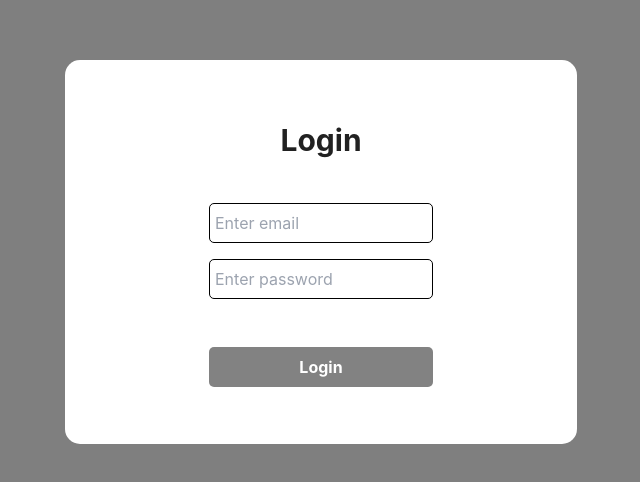
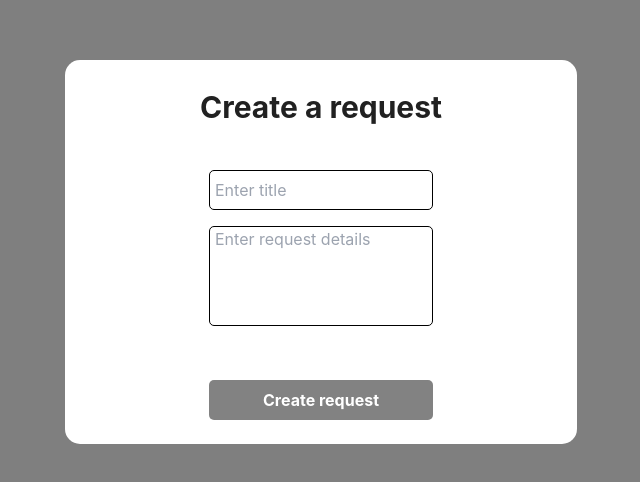
Before and after one commit to Lekipising/manageX, a Next.js app: page / in a window 1280 px wide. Shown: the part 148-630 px from the top of the page, without its empty margins (319-959 px from the left). Built offline with nearby package versions, Linux system fonts and the light colour scheme.

Commit message:
feat: create request form and request API

```diff
--- a/components/login.tsx
+++ b/components/login.tsx
@@ -80,7 +80,7 @@ export default function LoginForm() {
             }}
             className="disabled:bg-[#828282] bg-[#FA7070] mt-8 text-white px-8 py-2 font-bold rounded-[5px] w-full"
           >
-            Login
+            {loading ? "Loading..." : "Login"}
           </button>
         </form>
       </div>
--- a/components/request.tsx
+++ b/components/request.tsx
@@ -1,24 +1,76 @@
-import React from "react";
+import axios from "axios";
+import React, { useState } from "react";
 
 export default function CreateRequest() {
+  const [title, setTitle] = useState("");
+  const [description, setDescription] = useState("");
+  const loggedInUser = 24;
+
+  const resetForm = () => {
+    setTitle("");
+    setDescription("");
+  };
+  const [loading, setLoading] = useState(false);
+
+  const submitForm = async () => {
+    const requestObj = {
+      title,
+      description,
+      userId: loggedInUser,
+    };
+    try {
+      setLoading(true);
+      const res = await axios.post("/api/requests/create", requestObj);
+      console.log(res);
+      setLoading(false);
+      resetForm();
+    } catch (error) {
+      setLoading(false);
+      console.log(error);
+    }
+  };
+
   return (
     <div className="fixed inset-0 z-[100] flex items-center justify-center bg-black/50 backdrop-blur-sm">
-      <div className="bg-white w-[50vw] h-[50vw]">
-        <h1>Create a request</h1>
-        <form>
-          <div>
+      <div className="w-[40vw] h-[30vw] rounded-[15px] p-8 flex flex-col gap-4 bg-white justify-center items-center">
+        <h1 className="text-[#212121] font-bold text-[30px]">
+          Create a request
+        </h1>
+        <form className="flex flex-col gap-4 w-1/2 mt-6">
+          <div className="w-full">
             <input
               type="text"
               name="title"
               id="title"
               placeholder="Enter title"
+              className="w-full"
+              value={title}
+              required
+              onChange={(e) => setTitle(e.target.value)}
             />
           </div>
-          <div>
-            <textarea name="content" id="content" className="Request details" />
+          <div className="w-full">
+            <textarea
+              name="content"
+              id="content"
+              className="w-full h-[100px]"
+              value={description}
+              onChange={(e) => setDescription(e.target.value)}
+              required
+              placeholder="Enter request details"
+            />
           </div>
 
-          <button>Create request</button>
+          <button
+            disabled={!title || !description || loading}
+            onClick={(e) => {
+              e.preventDefault();
+              submitForm();
+            }}
+            className="disabled:bg-[#828282] bg-[#FA7070] mt-8 text-white px-8 py-2 font-bold rounded-[5px] w-full"
+          >
+            {loading ? "Creating..." : "Create request"}
+          </button>
         </form>
       </div>
     </div>
--- /dev/null
+++ b/pages/api/requests/create.ts
@@ -0,0 +1,24 @@
+import { NextApiRequest, NextApiResponse } from 'next'
+import prisma from '../../../lib/prisma'
+
+const handler = async (req: NextApiRequest, res: NextApiResponse) => {
+    // this request is user to create a new request: receives title, description, and user id
+    const { title, description, userId } = req.body;
+    try {
+        // create request
+        const request = await prisma.request.create({
+            data: {
+                title,
+                content: description,
+                userId
+            }
+        });
+        // return request
+        res.status(200).json(request);
+    }
+    catch (err: any) {
+        res.status(500).json({ statusCode: 500, message: err.message })
+    }
+}
+
+export default handler
--- a/pages/index.tsx
+++ b/pages/index.tsx
@@ -2,6 +2,7 @@ import axios from "axios";
 import Image from "next/image";
 import { useEffect, useState } from "react";
 import LoginForm from "../components/login";
+import CreateRequest from "../components/request";
 import SignUpForm from "../components/signup";
 import ViewRequests from "../components/viewRequests";
 
@@ -38,7 +39,7 @@ export default function Home() {
         </>
       ) : (
         <div>
-          <LoginForm />
+          <CreateRequest />
         </div>
       )}
     </main>
--- a/styles/index.css
+++ b/styles/index.css
@@ -24,7 +24,7 @@ body {
     scrollbar-color: #cf021a #fff;
 }
 
-input {
+input, textarea {
     border: 1px solid black;
     outline: none;
     border-radius: 5px;
@@ -32,7 +32,11 @@ input {
     padding: 0 5px;
 }
 
-input:focus {
+input:focus, textarea:focus {
     border: 1px solid black;
     outline: none;
 }
+
+textarea {
+    resize: none;
+}
```
Also changed, not shown: 1 other file (tests, documents, lock files or other folders).
